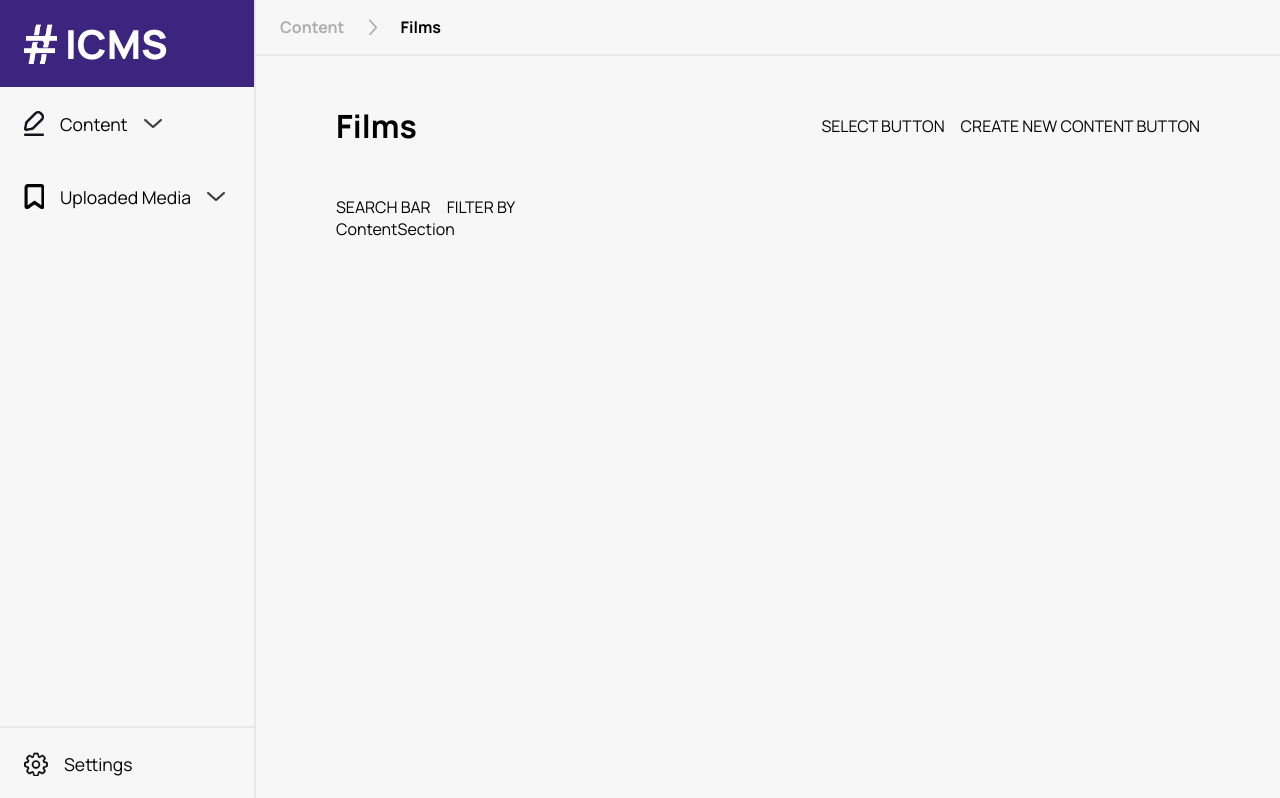
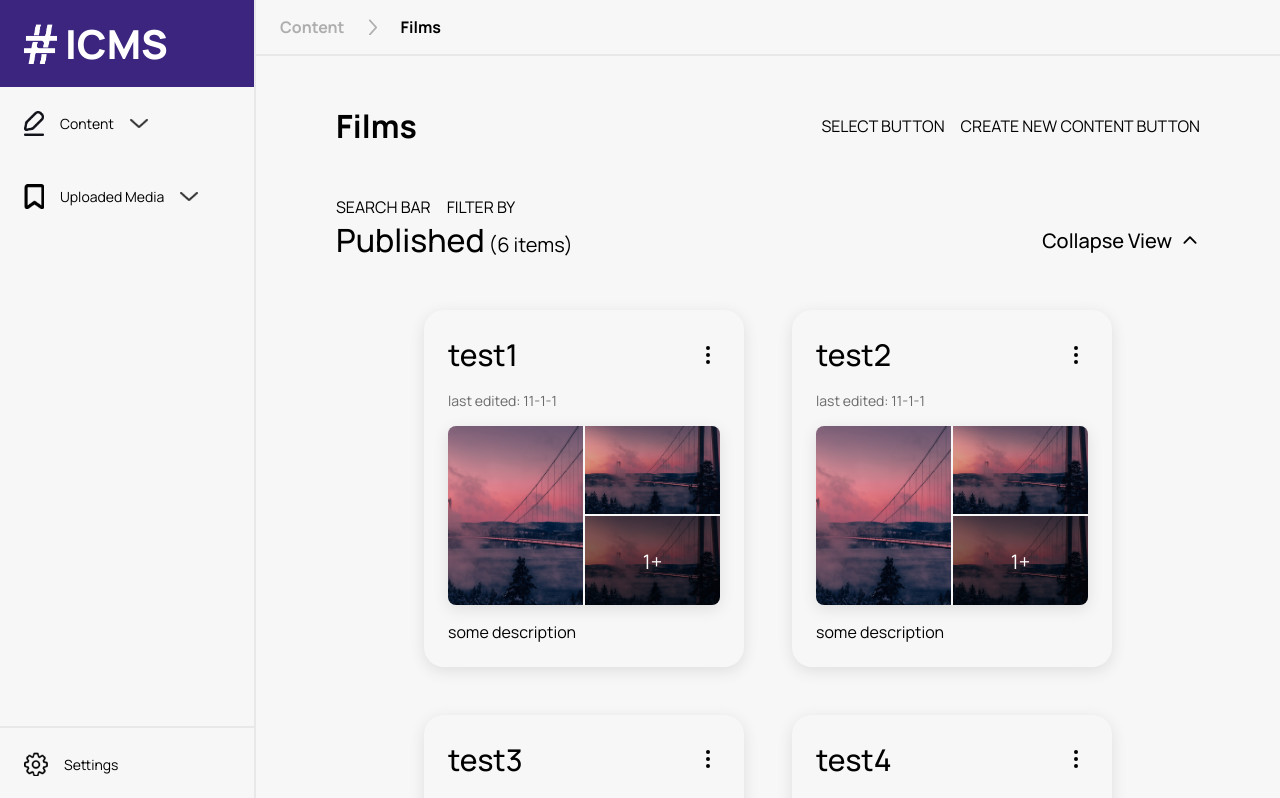
Before and after one commit to include-davis/Include-CMS, a Next.js app: page /content/Films in a window 1280 px wide. Shown: the top 798 px of the page. Built offline with nearby package versions, Linux system fonts and the light colour scheme.

Commit message:
Fixed Content Cards

```diff
--- a/app/(pages)/(app)/_components/ContentSection/ContentSection.module.scss
+++ b/app/(pages)/(app)/_components/ContentSection/ContentSection.module.scss
@@ -0,0 +1,52 @@
+.container {
+    display: flex;
+    flex-direction: column;
+    gap: var(--medium-spacer);
+}
+
+.header {
+    display: flex;
+    flex-direction: row;
+    justify-content: space-between;
+    align-items: center;
+
+    .header_left {
+        display: flex;
+        flex-direction: row;
+        align-items: baseline;
+        gap: var(--tinier-spacer);
+
+        >h1 {
+            font-size: 2rem;
+            font-weight: 500;
+        }
+        >h3 {
+            font-size: 1.25rem;
+            font-weight: 400;
+        }
+    }
+
+    .expand_button {
+        display: flex;
+        flex-direction: row;
+        align-items: center;
+        gap: var(--tiny-spacer);
+
+        .expand_text {
+            font-size: 1.25rem;
+            font-weight: 500;
+        }
+
+        .expand_icon {
+            font-size: 1.25rem;
+        }
+    }
+}
+
+.cards {
+    display: flex;
+    flex-direction: row;
+    flex-wrap: wrap;
+    gap: var(--medium-spacer);
+    justify-content: center;
+}
--- a/app/(pages)/(app)/_components/ContentSection/ContentSection.tsx
+++ b/app/(pages)/(app)/_components/ContentSection/ContentSection.tsx
@@ -1,5 +1,28 @@
 import styles from './ContentSection.module.scss';
+import { IoChevronUp } from 'react-icons/io5';
 
-export default function ContentSection() {
-  return 'ContentSection';
+interface ContentSectionProps {
+  title: string;
+  children: React.ReactNode[];
 }
+
+export default function ContentSection({
+  title,
+  children,
+}: ContentSectionProps) {
+  return (
+    <div className={styles.container}>
+      <div className={styles.header}>
+        <div className={styles.header_left}>
+          <h1>{title}</h1>
+          <h3>({children.length} items)</h3>
+        </div>
+        <button className={styles.expand_button}>
+          <p className={styles.expand_text}>Collapse View</p>
+          <IoChevronUp className={styles.expand_icon} />
+        </button>
+      </div>
+      <div className={styles.cards}>{children}</div>
+    </div>
+  );
+}
--- a/app/(pages)/(app)/content/[collection]/page.tsx
+++ b/app/(pages)/(app)/content/[collection]/page.tsx
@@ -4,12 +4,85 @@ import styles from './page.module.scss';
 
 import ContentHeader from '../../_components/ContentHeader/ContentHeader';
 import ContentSection from '../../_components/ContentSection/ContentSection';
+import ContentCard from '../_components/ContentCard/ContentCard';
 
 interface CollectionPageProps {
   params: {
     collection?: string;
   };
 }
+
+const image_list = [
+  {
+    url: '/content/sample_images/city.jpg',
+    alt: 'city image',
+  },
+  {
+    url: '/content/sample_images/city.jpg',
+    alt: 'city image',
+  },
+  {
+    url: '/content/sample_images/city.jpg',
+    alt: 'city image',
+  },
+  {
+    url: '/content/sample_images/city.jpg',
+    alt: 'city image',
+  },
+  {
+    url: '/content/sample_images/city.jpg',
+    alt: 'city image',
+  },
+  {
+    url: '/content/sample_images/city.jpg',
+    alt: 'city image',
+  },
+];
+
+const collection_data = [
+  {
+    id: '1',
+    name: 'test1',
+    last_edited: '11-1-1',
+    images: image_list.slice(2),
+    description: 'some description',
+  },
+  {
+    id: '2',
+    name: 'test2',
+    last_edited: '11-1-1',
+    images: image_list.slice(2),
+    description: 'some description',
+  },
+  {
+    id: '3',
+    name: 'test3',
+    last_edited: '11-1-1',
+    images: image_list.slice(2),
+    description: 'some description',
+  },
+  {
+    id: '4',
+    name: 'test4',
+    last_edited: '11-1-1',
+    images: image_list.slice(2),
+    description: 'some description',
+  },
+  {
+    id: '5',
+    name: 'test5',
+    last_edited: '11-1-1',
+    images: image_list.slice(2),
+    description: 'some description',
+  },
+  {
+    id: '6',
+    name: 'test6',
+    last_edited: '11-1-1',
+    images: image_list.slice(2),
+    description: 'some description',
+  },
+];
 
 export default function CollectionPage({ params }: CollectionPageProps) {
   const { collection } = params;
@@ -24,10 +97,20 @@ export default function CollectionPage({ params }: CollectionPageProps) {
     return <div>Invalid collection</div>;
   }
 
+  const data_list = collection_data.map((card) => {
+    return (
+      <ContentCard
+        {...card}
+        key={card.id}
+        collection={currentCollection.name.toLowerCase()}
+      />
+    );
+  });
+
   return (
     <div className={styles.container}>
       <ContentHeader collection={currentCollection.name} />
-      <ContentSection />
+      <ContentSection title={'Published'}>{data_list}</ContentSection>
     </div>
   );
 }
--- /dev/null
+++ b/app/(pages)/(app)/content/_components/ContentCard/ContentCard.module.scss
@@ -0,0 +1,39 @@
+.container {
+    display: flex;
+    flex-direction: column;
+    padding: var(--spacer);
+    gap: var(--small-spacer);
+    text-align: left;
+    border-radius: var(--c-radius);
+    box-shadow: var(--b-shadow);
+
+    max-width: 360px;
+    min-width: 320px;
+    width: 100%;
+}
+
+.top_row {
+    display: flex;
+    flex-direction: row;
+    justify-content: space-between;
+
+    h2 {
+        font-size: 1.875rem;
+        font-weight: 500;
+    }
+}
+
+.last_edited {
+    font-size: 0.875rem;
+    color: var(--text-dark-gray);
+}
+
+.description {
+    font-size: 1rem;
+}
+
+.kebab_button {
+    .kebab {
+        font-size: 1.5rem;
+    }
+}
--- /dev/null
+++ b/app/(pages)/(app)/content/_components/ContentCard/ContentCard.tsx
@@ -0,0 +1,42 @@
+import Link from 'next/link';
+import styles from './ContentCard.module.scss';
+import ContentCardImages from './ContentCardImages';
+
+import { LuMoreVertical } from 'react-icons/lu';
+
+interface ContentCardInterface {
+  id: string;
+  name: string;
+  last_edited: string;
+  images: {
+    url: string;
+    alt: string;
+  }[];
+  description: string;
+  collection: string;
+}
+
+export default function ContentCard({
+  id,
+  name,
+  last_edited,
+  images,
+  description,
+  collection,
+}: ContentCardInterface) {
+  return (
+    <Link href={`/content/${collection}/edit/${id}`}>
+      <div className={styles.container}>
+        <div className={styles.top_row}>
+          <h2>{name}</h2>
+          <button className={styles.kebab_button}>
+            <LuMoreVertical className={styles.kebab} />
+          </button>
+        </div>
+        <p className={styles.last_edited}>last edited: {last_edited}</p>
+        <ContentCardImages images={images} />
+        <p className={styles.description}>{description}</p>
+      </div>
+    </Link>
+  );
+}
--- /dev/null
+++ b/app/(pages)/(app)/content/_components/ContentCard/ContentCardImages.module.scss
@@ -0,0 +1,57 @@
+.container {
+    width: 100%;
+    aspect-ratio: 1.52;
+    border-radius: var(--b-radius);
+    display: flex;
+    flex-direction: row;
+    gap: 2px;
+    background-color: var(--background-light);
+    box-shadow: var(--b-shadow);
+
+    position: relative;
+    overflow: hidden;
+
+    img {
+        object-fit: cover;
+    }
+}
+
+.primary {
+    position: relative;
+    width: 50%;
+}
+
+.secondary {
+    position: relative;
+    width: 50%;
+    img {
+        filter: brightness(0.85);
+    }
+    display: flex;
+    flex-direction: column;
+    gap: 2px;
+    >div {
+        position: relative;
+        height: 50%;
+    }
+
+    .bottom {
+        img {
+            filter: brightness(0.50);
+        }
+
+        .additional {
+            position: absolute;
+            top: 50%;
+            left: 50%;
+            transform: translate(-50%, -50%);
+            font-size: 1.25rem;
+            color: var(--text-light);
+            display: none;
+        }
+
+        .show {
+            display: block;
+        }
+    }
+}
--- /dev/null
+++ b/app/(pages)/(app)/content/_components/ContentCard/ContentCardImages.tsx
@@ -0,0 +1,57 @@
+import styles from './ContentCardImages.module.scss';
+import Image from 'next/image';
+
+interface ContentCardImagesInterface {
+  images: {
+    url: string;
+    alt: string;
+  }[];
+}
+
+export default function ContentCardImages({
+  images,
+}: ContentCardImagesInterface) {
+  const n = images.length;
+  switch (n) {
+    case 0:
+      return <div className={styles.container} />;
+    case 1:
+      return (
+        <div className={styles.container}>
+          <Image src={images[0].url} alt={images[0].alt} fill />
+        </div>
+      );
+    case 2:
+      return (
+        <div className={styles.container}>
+          <div className={styles.primary}>
+            <Image src={images[0].url} alt={images[0].alt} fill />
+          </div>
+          <div className={styles.secondary}>
+            <Image src={images[1].url} alt={images[1].alt} fill />
+          </div>
+        </div>
+      );
+    default:
+      return (
+        <div className={styles.container}>
+          <div className={styles.primary}>
+            <Image src={images[0].url} alt={images[0].alt} fill />
+          </div>
+          <div className={styles.secondary}>
+            <div>
+              <Image src={images[1].url} alt={images[1].alt} fill />
+            </div>
+            <div className={styles.bottom}>
+              <Image src={images[2].url} alt={images[2].alt} fill />
+              <p
+                className={`${styles.additional} ${n > 3 ? styles.show : null}`}
+              >
+                {n - 3}+
+              </p>
+            </div>
+          </div>
+        </div>
+      );
+  }
+}
--- a/app/(pages)/(app)/layout.tsx
+++ b/app/(pages)/(app)/layout.tsx
@@ -2,6 +2,7 @@ import '@globals/styles/colors.scss';
 import '@globals/styles/spacers.scss';
 import '@globals/styles/variables.scss';
 import '@globals/styles/globals.scss';
+import '@globals/styles/borders.scss';
 import Navbar from '@components/Navbar/Navbar';
 import NextBreadcrumb from '@components/Breadcrumb/Breadcrumb';
 import styles from './layout.module.scss';
--- /dev/null
+++ b/app/(pages)/_globals/styles/borders.scss
@@ -0,0 +1,5 @@
+:root {
+    --b-radius: 8px;
+    --c-radius: 20px;
+    --b-shadow: 0px 4px 16px 0px rgba(0, 0, 0, 0.1);
+}
--- a/app/(pages)/_globals/styles/colors.scss
+++ b/app/(pages)/_globals/styles/colors.scss
@@ -9,6 +9,10 @@
     --background-secondary: #FFFFFF;
     --background-light: #F7F7F7;
 
+    --background-dark: black;
+    --background-medium-gray: #666666;
+    --background-light-gray: #AEAEAE;
+
     --text-dark: black;
     --text-dark-gray: #6A6A6A;
     --text-medium-gray: #666666;
@@ -16,6 +20,4 @@
     --text-light: white;
 
     --hover: #F7F7F7;
-    --b-shadow: 0px 4px 16px 0px rgba(0, 0, 0, 0.1);
-    ;
 }
--- a/app/(pages)/_globals/styles/globals.scss
+++ b/app/(pages)/_globals/styles/globals.scss
@@ -30,5 +30,14 @@ h4 {
     font-size: 1.5rem;
 }
 p {
-    font-size: 1.1rem;
+    font-size: 0.875rem;
 }
+
+button {
+    border: none;
+    background: none;
+    cursor: pointer;
+    display: flex;
+    justify-content: center;
+    align-items: center;
+}
--- a/app/(pages)/_globals/styles/spacers.scss
+++ b/app/(pages)/_globals/styles/spacers.scss
@@ -2,13 +2,11 @@
 
 :root {
     /* spacers */
+    --tinier-spacer: 4px;
     --tiny-spacer: 8px;
     --small-spacer: 16px;
     --spacer: 24px;
+    --small-medium-spacer: 32px;
     --medium-spacer: 48px;
     --large-spacer: 80px;
-
-    /* border radius */
-    --b-radius: 8px;
-    --c-radius: 20px;
 }
```
Also changed, not shown: public/content/sample_images/city.jpg (added).
